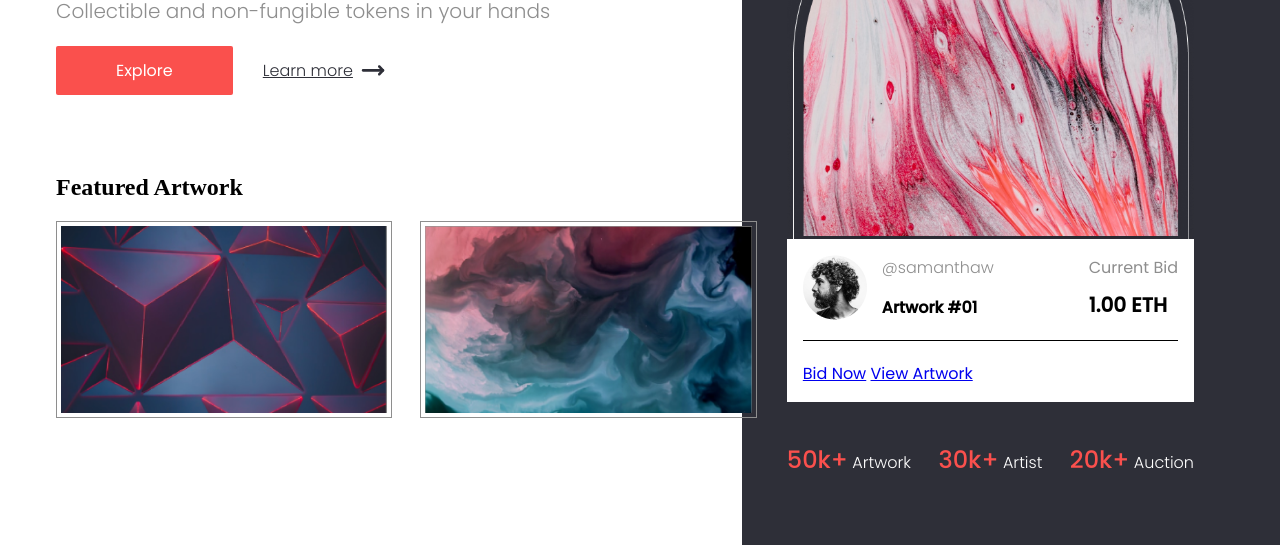
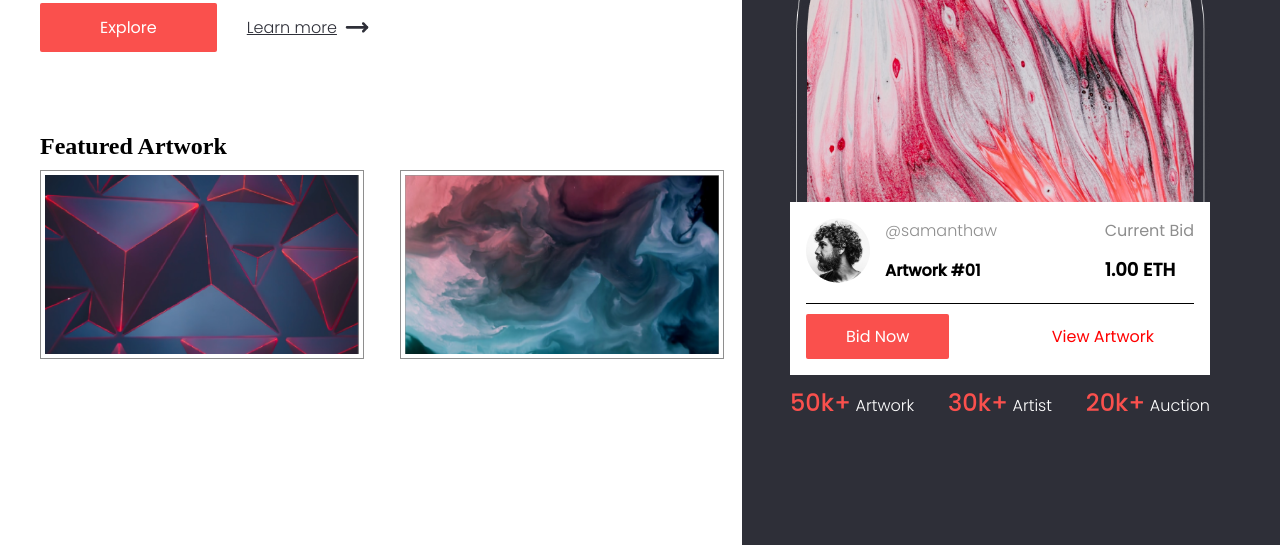
Before and after one commit to Alex3034/Artzie-NFT-Marketplace, a website built with webpack: page index.html in a window 1280 px wide. Shown: the part 255-800 px from the top of the page. Built offline with nearby package versions, Linux system fonts and the light colour scheme; a web font is replaced by a local one.

Commit message:
Update styles

```diff
--- a/index.html
+++ b/index.html
@@ -89,7 +89,7 @@
             </div>
           </div>
 
-          <div class="ntf__buttons">
+          <div class="nft__buttons">
             <a class="btn" href="#">Bid Now</a>
             <a class="btn" href="#">View Artwork</a>
           </div>
--- a/style.scss
+++ b/style.scss
@@ -45,16 +45,14 @@ body {
     max-width: 1200px;
     margin-left: auto;
     margin-right: auto;
-    padding-left: 1rem;
-    padding-right: 1rem;
 }
 
 .header {
-    padding-top: 20px;
-    padding-bottom: 20px;
+    padding-top: 10px;
+    padding-bottom: 10px;
     display: flex;
     align-items: center;
-    margin-bottom: 30px;
+    margin-bottom: 20px;
 
     ul {
         list-style: none;
@@ -110,7 +108,7 @@ main {
 
     h1 {
         font-family: $font-title;
-        font-size: 55px;
+        font-size: 45px;
         line-height: 65px;
         font-weight: 400;
         padding-right: 40px;
@@ -120,8 +118,8 @@ main {
     &__subtitle {
         color: $grey-light;
         font-weight: 300;
-        font-size: 20px;
-        margin-bottom: 20px;
+        font-size: 18px;
+        margin-bottom: 10px;
     }
 
     &__buttons {
@@ -148,7 +146,7 @@ main {
 
     h2 {
         font-family: $font-title;
-        margin-bottom: 20px;
+        margin-bottom: 10px;
     }
 
     &__imgs {
@@ -156,9 +154,10 @@ main {
         justify-content: space-between;
 
         img {
-            width: 48%;
+            width: 45%;
             border: 1px solid $grey-light;
             padding: 4px;
+            margin-right: auto;
         }
     }
 }
@@ -178,16 +177,16 @@ main {
     &__data {
         background-color: white;
         padding: 16px;
-        margin-top: -30px;
+        margin-top: -50px;
         position: relative;
-        margin-bottom: 40px;
+        margin-bottom: 10px;
     }
 
     &__header {
         display: flex;
         justify-content: space-between;
         padding-bottom: 20px;
-        margin-bottom: 20px;
+        margin-bottom: 10px;
         border-bottom: 1px solid black;
     }
 
@@ -222,7 +221,7 @@ main {
 
         &-number {
             font-weight: bold;
-            font-size: 20px;
+            font-size: 18px;
         }
     }
 
```
Also changed, not shown: css/style.css, 1 other file.
